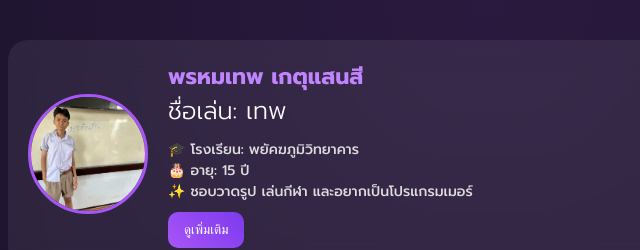
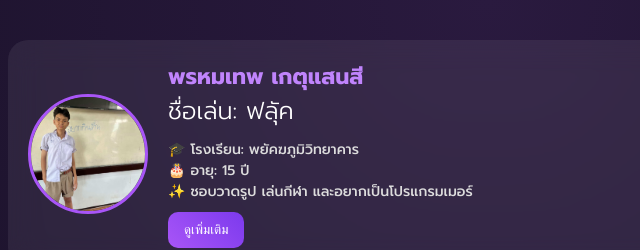
Before and after one commit to LnwZaR/IAmLnW, a plain HTML site: page index.html in a window 1280 px wide. Shown: the top 250 px of the page, 152-792 px from the left. Drawn offline with Linux system fonts and the light colour scheme.

Commit message:
Update styling and features

```diff
--- a/index.html
+++ b/index.html
@@ -18,7 +18,7 @@
 
         <div class="content">
             <h1>พรหมเทพ เกตุแสนสี</h1>
-            <h2>ชื่อเล่น: เทพ</h2>
+            <h2>ชื่อเล่น: ฟลุัค</h2>
 
             <p>🎓 โรงเรียน: พยัคฆภูมิวิทยาคาร</p>
             <p>🎂 อายุ: 15 ปี</p>
```
